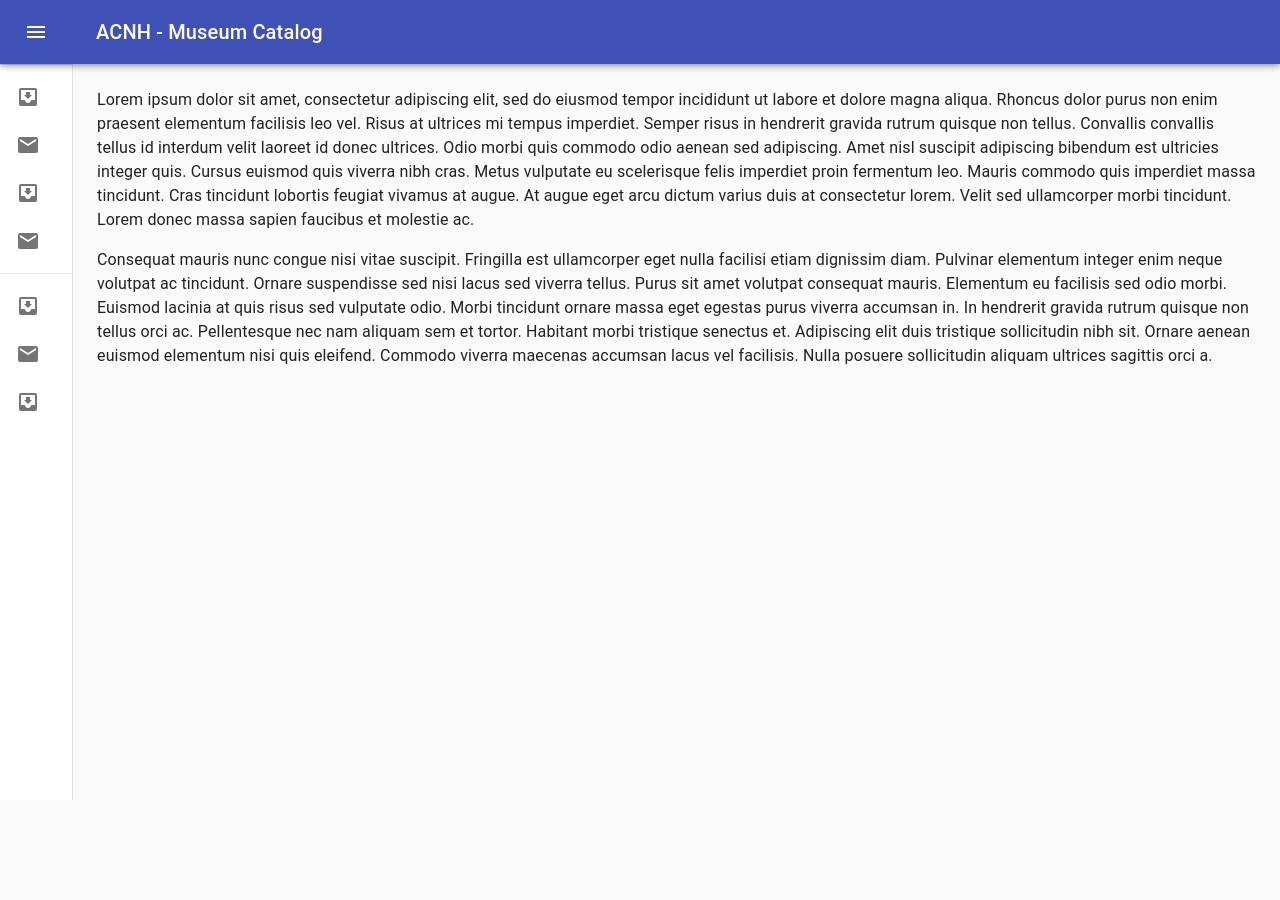
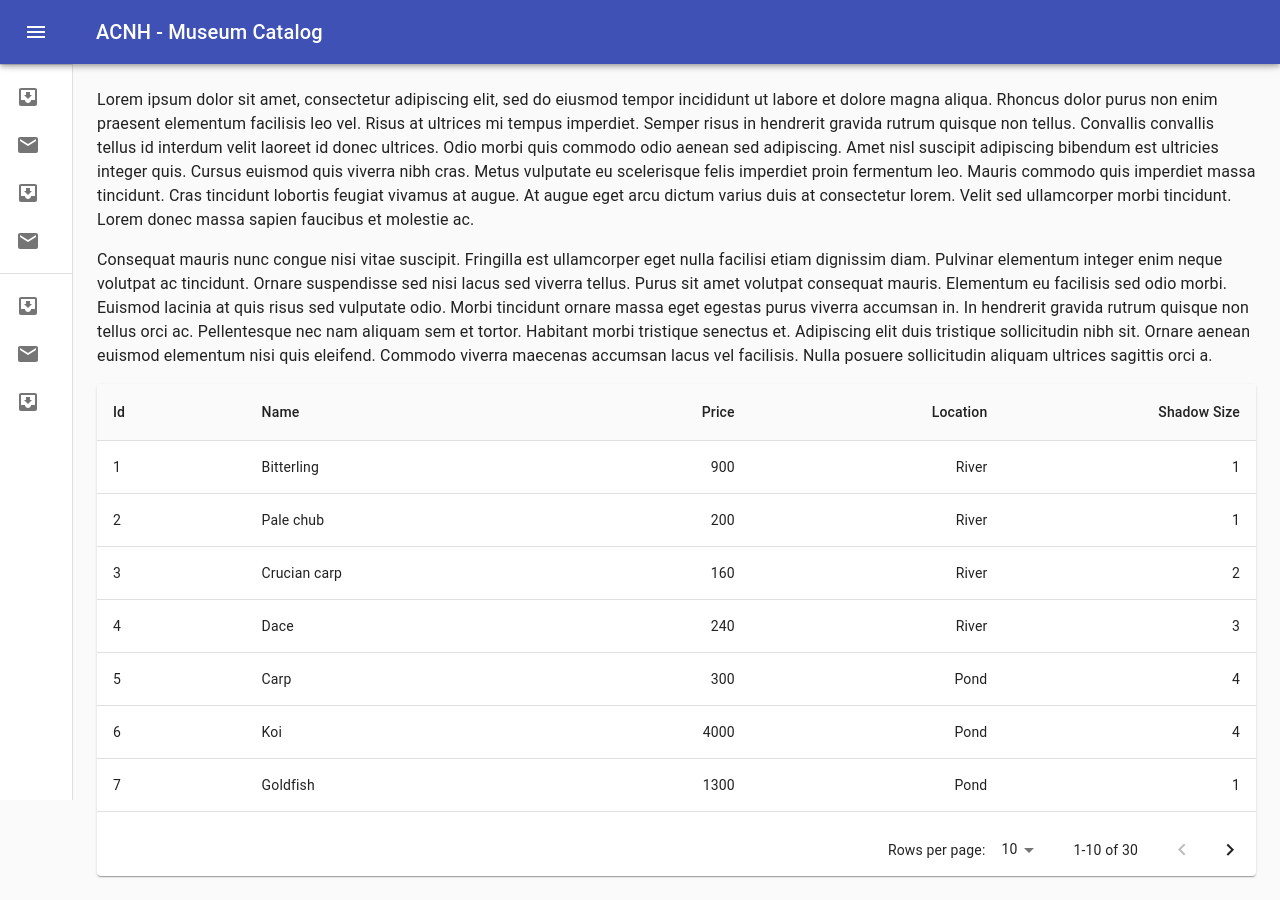
Before and after one commit to brisberg/ACNH-Museum-Catalog, a React (Create React App) app: page / in a window 1280 px wide. Before the commit the page ends 800 px from the top, so only its background shows below. Built offline with nearby package versions, Linux system fonts and the light colour scheme.

Commit message:
Added fixed header Table demo from material-ui and fetching fish JSON to fill it

```diff
--- a/src/App.tsx
+++ b/src/App.tsx
@@ -5,6 +5,8 @@
 import MiniDrawerLayout from './layout/mini-drawer/MiniDrawerLayout';
 import AppToolbar from './AppToolbar';
 import AppNavList from './AppNavList';
+import StickyHeadTable from './grid/DetailsTable';
+import { Data, createData } from './grid/FishData';
 
 const useStyles = makeStyles((theme: Theme) =>
   createStyles({
@@ -25,6 +27,35 @@
 export default function App() {
   const classes = useStyles();
   const [open, setOpen] = React.useState(false);
+
+  // Fish json blob
+  const [fish, setFishState] = React.useState<{ loading: Boolean, fish: null | Data[] }>({
+    loading: false,
+    fish: null,
+  });
+
+  // Fetch fish on initialization
+  React.useEffect(() => {
+    setFishState({ loading: true, fish: null });
+    const apiUrl = `./data/fish.json`;
+    fetch(apiUrl)
+      .then((res) => res.json())
+      .then((fishData) => {
+        const fish = Object.keys(fishData).map((name: string) => {
+          const fish = (fishData as unknown as { [name: string]: Data })[name];
+          return createData(
+            fish.name,
+            fish.id,
+            fish.icon_url,
+            fish.price,
+            fish.location,
+            fish.shadow_size,
+            fish.months,
+          )
+        });
+        setFishState({ loading: false, fish });
+      });
+  }, []);
 
   const handleDrawerOpen = () => {
     setOpen(true);
@@ -68,6 +99,7 @@
           nibh sit. Ornare aenean euismod elementum nisi quis eleifend. Commodo viverra maecenas
           accumsan lacus vel facilisis. Nulla posuere sollicitudin aliquam ultrices sagittis orci a.
         </Typography>
+        <StickyHeadTable rows={fish.fish || []} />
       </main>
     </div>
   );
--- /dev/null
+++ b/src/grid/DetailsTable.tsx
@@ -0,0 +1,115 @@
+import React from 'react';
+import { makeStyles } from '@material-ui/core/styles';
+import Paper from '@material-ui/core/Paper';
+import Table from '@material-ui/core/Table';
+import TableBody from '@material-ui/core/TableBody';
+import TableCell from '@material-ui/core/TableCell';
+import TableContainer from '@material-ui/core/TableContainer';
+import TableHead from '@material-ui/core/TableHead';
+import TablePagination from '@material-ui/core/TablePagination';
+import TableRow from '@material-ui/core/TableRow';
+import { Data } from './FishData';
+
+interface Column {
+  id: 'name' | 'id' | 'price' | 'location' | 'shadow_size';
+  label: string;
+  minWidth?: number;
+  align?: 'right';
+  format?: (value: number) => string;
+}
+
+const columns: Column[] = [
+  { id: 'id', label: 'Id', minWidth: 100 },
+  { id: 'name', label: 'Name', minWidth: 170 },
+  {
+    id: 'price',
+    label: 'Price',
+    minWidth: 170,
+    align: 'right',
+  },
+  {
+    id: 'location',
+    label: 'Location',
+    minWidth: 170,
+    align: 'right',
+  },
+  {
+    id: 'shadow_size',
+    label: 'Shadow Size',
+    minWidth: 170,
+    align: 'right',
+  },
+];
+
+
+
+const useStyles = makeStyles({
+  root: {
+    width: '100%',
+  },
+  container: {
+    maxHeight: 440,
+  },
+});
+
+export default function StickyHeadTable({ rows }: { rows: Data[] }) {
+  const classes = useStyles();
+  const [page, setPage] = React.useState(0);
+  const [rowsPerPage, setRowsPerPage] = React.useState(10);
+
+  const handleChangePage = (event: unknown, newPage: number) => {
+    setPage(newPage);
+  };
+
+  const handleChangeRowsPerPage = (event: React.ChangeEvent<HTMLInputElement>) => {
+    setRowsPerPage(+event.target.value);
+    setPage(0);
+  };
+
+  return (
+    <Paper className={classes.root}>
+      <TableContainer className={classes.container}>
+        <Table stickyHeader aria-label="sticky table">
+          <TableHead>
+            <TableRow>
+              {columns.map((column) => (
+                <TableCell
+                  key={column.id}
+                  align={column.align}
+                  style={{ minWidth: column.minWidth }}
+                >
+                  {column.label}
+                </TableCell>
+              ))}
+            </TableRow>
+          </TableHead>
+          <TableBody>
+            {rows.slice(page * rowsPerPage, page * rowsPerPage + rowsPerPage).map((row) => {
+              return (
+                <TableRow hover role="checkbox" tabIndex={-1} key={row.id}>
+                  {columns.map((column) => {
+                    const value = row[column.id];
+                    return (
+                      <TableCell key={column.id} align={column.align}>
+                        {column.format && typeof value === 'number' ? column.format(value) : value}
+                      </TableCell>
+                    );
+                  })}
+                </TableRow>
+              );
+            })}
+          </TableBody>
+        </Table>
+      </TableContainer>
+      <TablePagination
+        rowsPerPageOptions={[10, 25, 100]}
+        component="div"
+        count={rows.length}
+        rowsPerPage={rowsPerPage}
+        page={page}
+        onChangePage={handleChangePage}
+        onChangeRowsPerPage={handleChangeRowsPerPage}
+      />
+    </Paper>
+  );
+}
--- /dev/null
+++ b/src/grid/FishData.ts
@@ -0,0 +1,15 @@
+export interface Data {
+  name: string;
+  id: number;
+  icon_url: string;
+  price: number;
+  location: string;
+  shadow_size: number;
+  months: number[];  // TODO: allow southern too
+}
+
+export function createData(
+    name: string, id: number, icon_url: string, price: number, location: string,
+    shadow_size: number, months: number[]): Data {
+  return {name, id, icon_url, price, location, shadow_size, months};
+}
```
